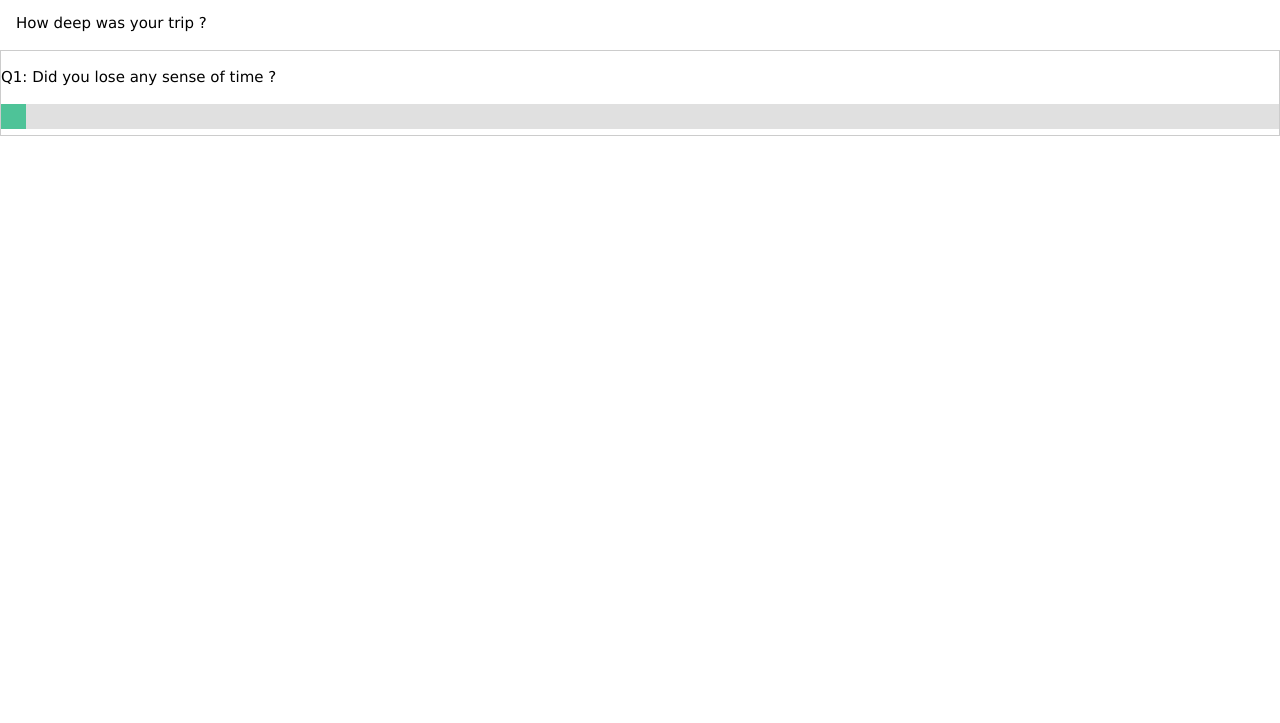
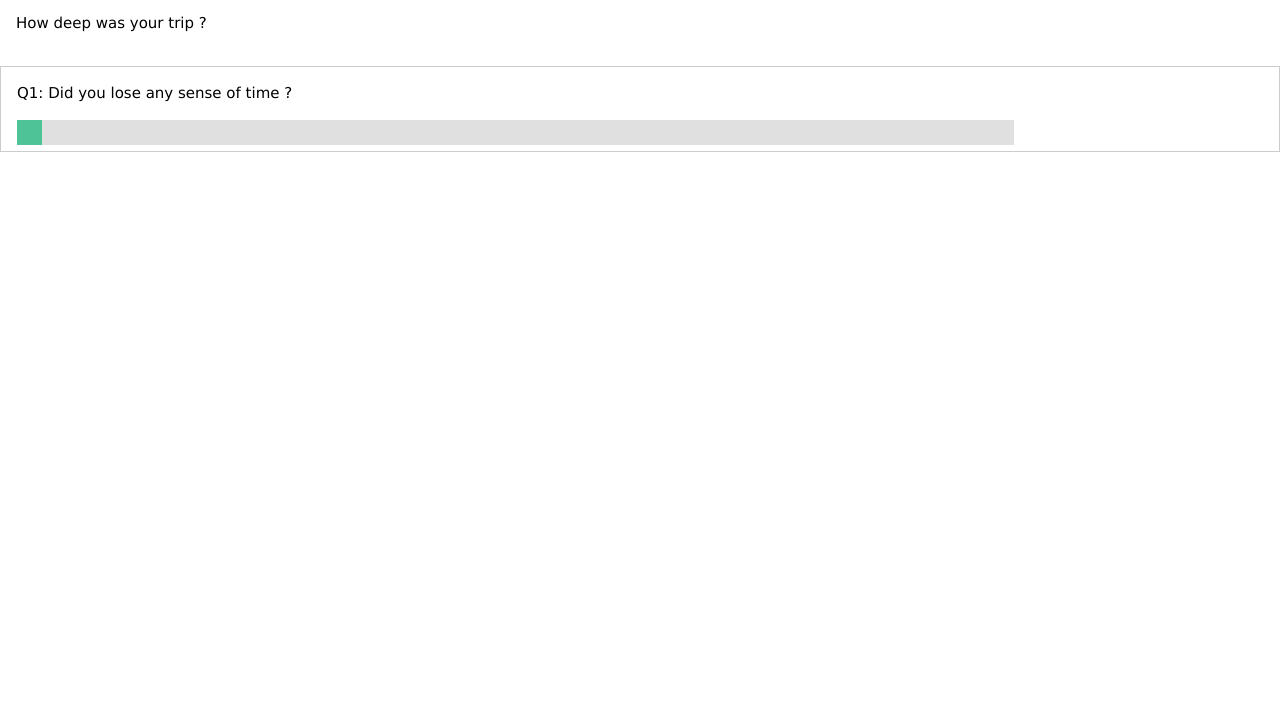
Before and after one commit to mysticalexperiencecalculator/mysticalexperiencecalculator.github.io, a plain HTML site: page index.html in a window 1280 px wide. Shown: the part 77-800 px from the top of the page. Drawn offline with nearby package versions, Linux system fonts and the light colour scheme.

Commit message:
Update index.html

```diff
--- a/index.html
+++ b/index.html
@@ -15,7 +15,7 @@
 .slider {
   -webkit-appearance: none;  /* Override default CSS styles */
   appearance: none;
-  width: 100%; /* Full-width */
+  width: 80%; /* Full-width */
   height: 25px; /* Specified height */
   background: #d3d3d3; /* Grey background */
   outline: none; /* Remove outline */
@@ -57,7 +57,7 @@
   <p>How deep was your trip ?</p>
 </div>
 
-<div class="w3-border">
+<div class="w3-panel w3-border">
   <p>Q1: Did you lose any sense of time ?</p>
   <div class="slidecontainer">
   <input type="range" min="0" step="0.5" max="5" value="0" class="slider" id="myRange">
```
